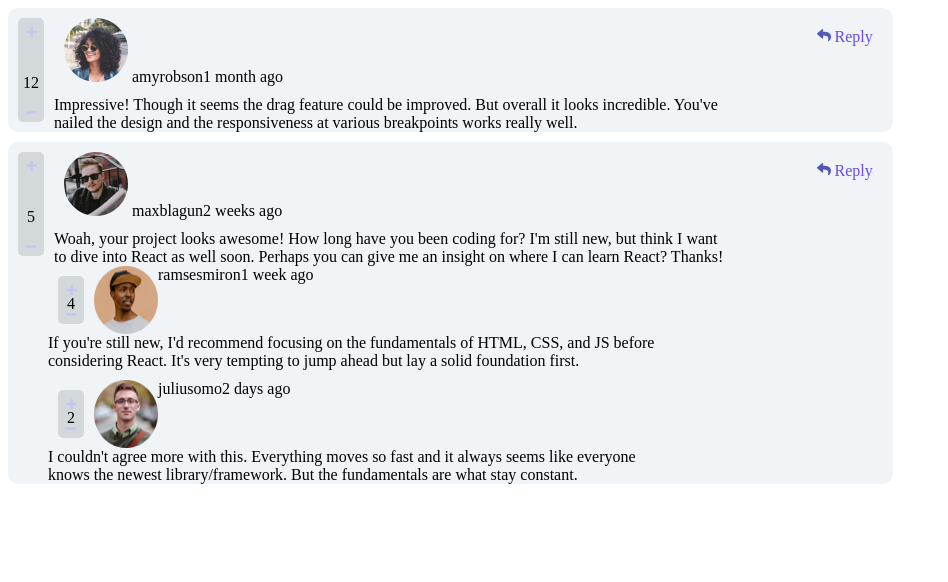
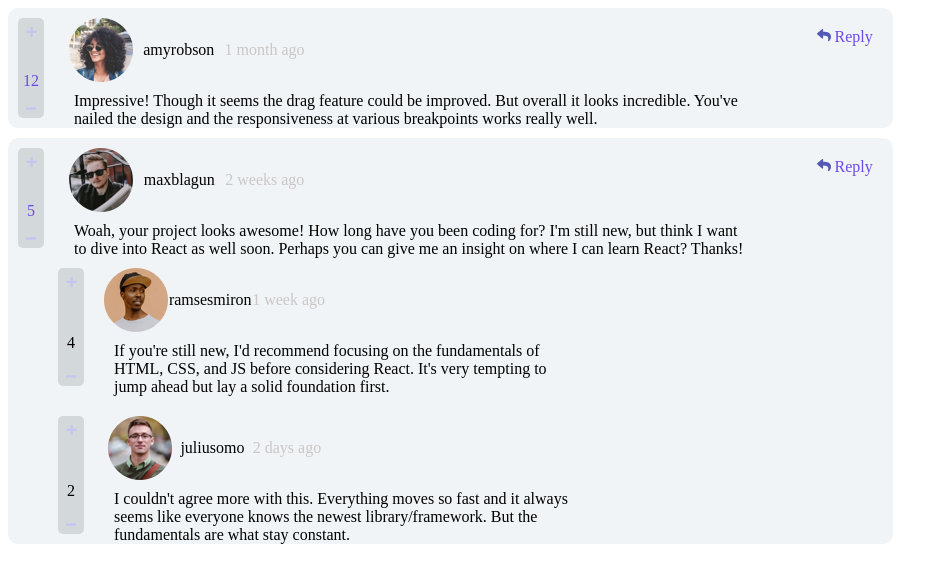
Before and after one commit to shahrzadJavadiKoushesh/AsanPadrakht-Internship, an Angular app in the folder InteractiveCommentSection/: page / in a window 1280 px wide. Shown: the top 582 px of the page, without its empty margins (0-948 px from the left). Built offline with nearby package versions, Linux system fonts and the light colour scheme.

Commit message:
add final styles for preview

```diff
--- a/InteractiveCommentSection/src/app/app.component.html
+++ b/InteractiveCommentSection/src/app/app.component.html
@@ -4,14 +4,14 @@
             <div class="comment-score">
                 <img src="../assets/images/icon-plus.svg" alt="">
                 <i class="fas fa-thumbs-up"></i>
-                <span>{{comment.score}}</span>
+                <span class="score">{{comment.score}}</span>
                 <img src="../assets/images/icon-minus.svg" alt="">
             </div>
             <div class="comment-right-part">
                 <div class="top">
                     <div class="comment-user-info">
                         <img [src]="comment.user.image.webp" alt="user image" class="comment-user-image">
-                        <span class="comment-username"> {{comment.user.username}}</span>
+                        <span class="comment-username"> {{comment.user.username}} </span>
                         <span class="comment-created-at">{{comment.createdAt}}</span>
                     </div>
                     <div class="reply-icon">
@@ -24,25 +24,30 @@
                 </div>
             </div>
         </div>
-        <div *ngIf="comment.replies.length > 0" class="comments">
+        <div *ngIf="comment.replies.length > 0">
             <div *ngFor="let reply of comment.replies" class="reply comment">
-                <div class="comment-header">
+                <div class="reply-header">
                     <div class="comment-score">
                         <img src="../assets/images/icon-plus.svg" alt="">
                         <i class="fas fa-thumbs-up"></i>
                         <span>{{reply.score}}</span>
                         <img src="../assets/images/icon-minus.svg" alt="">
                     </div>
-                    <img [src]="reply.user.image.webp" alt="user image" class="reply-user-image">
-                    <div class="reply-user-info">
-                        <span class="reply-username">{{reply.user.username}}</span>
-                        <span class="reply-created-at">{{reply.createdAt}}</span>
+
+                    <div class="comment-right-part">
+                        <div class="top">
+                            <div class="reply-user-info">
+                                <img [src]="reply.user.image.webp" alt="user image" class="reply-user-image">
+                                <span class="comment-username">{{reply.user.username}} </span>
+                                <span class="comment-created-at">{{reply.createdAt}}</span>
+                            </div>
+                        </div>
+                        <div class="comment-content">
+                            {{reply.content}}
+                        </div>
                     </div>
+                </div>
 
-                </div>
-                <div class="reply-content">
-                    {{reply.content}}
-                </div>
             </div>
         </div>
     </div>
--- a/InteractiveCommentSection/src/app/app.component.scss
+++ b/InteractiveCommentSection/src/app/app.component.scss
@@ -1,16 +1,15 @@
-
-.comments{
-    .comment{
+.comments {
+    .comment {
         width: 70%;
         height: 50%;
         background-color: #f0f4f7;
         margin-bottom: 10px;
         border-radius: 10px;
 
-        .comment-header{
+        .comment-header {
             display: flex;
 
-            .comment-score{
+            .comment-score {
                 display: flex;
                 flex-direction: column;
                 width: 10px;
@@ -20,31 +19,122 @@
                 padding: 8px;
                 margin: 10px;
                 border-radius: 5px;
+
+                .score {
+                    color: #6e49e6;
+                }
             }
 
-            .comment-right-part{
-                .top{
+            .comment-right-part {
+                .top {
                     display: flex;
                     justify-content: space-between;
                     // background-color: red;
                     padding: 10px;
 
-                    .reply-icon{
+                    .comment-user-info {
+                        display: flex;
+                        align-items: center;
+                        justify-content: space-around;
+                        width: 30%;
+
+                        // background-color: red;
+                        .comment-created-at {
+                            color: #ccc6c6;
+                        }
+                    }
+
+                    .reply-icon {
                         color: #6e49e6;
                         padding: 10px;
                     }
+
+                    .reply-icon:hover {
+                        cursor: pointer;
+                        opacity: 0.8;
+                    }
                 }
 
-                .comment-content{
+                .comment-content {
                     width: 80%;
+                    margin-left: 20px;
                 }
             }
         }
 
     }
 
-    .reply{
+    .reply {
         margin-left: 40px;
         margin-bottom: 10px;
+
+
+        .reply-header {
+            display: flex;
+        }
+
+        .reply-user-info {
+            display: flex;
+            align-items: center;
+            justify-content: space-around;
+            width: 40%;
+
+            // background-color: red;
+            .comment-created-at {
+                color: #ccc6c6;
+            }
+        }
+    }
+
+    .comment-score {
+        display: flex;
+        flex-direction: column;
+        width: 10px;
+        justify-content: space-between;
+        align-items: center;
+        background-color: #d3d8db;
+        padding: 8px;
+        margin: 10px;
+        border-radius: 5px;
+
+        .score {
+            color: #6e49e6;
+        }
+    }
+
+    .comment-right-part {
+        .top {
+            display: flex;
+            justify-content: space-between;
+            // background-color: red;
+            padding: 10px;
+
+            .comment-user-info {
+                display: flex;
+                align-items: center;
+                justify-content: space-around;
+                width: 30%;
+                // background-color: red;
+
+                .comment-created-at {
+                    color: #ccc6c6;
+                }
+            }
+
+            .reply-icon {
+                color: #6e49e6;
+                padding: 10px;
+            }
+
+            .reply-icon:hover {
+                cursor: pointer;
+                opacity: 0.8;
+            }
+        }
+    }
+
+    .comment-content {
+        width: 80%;
+        margin-left: 20px;
     }
 }
```
